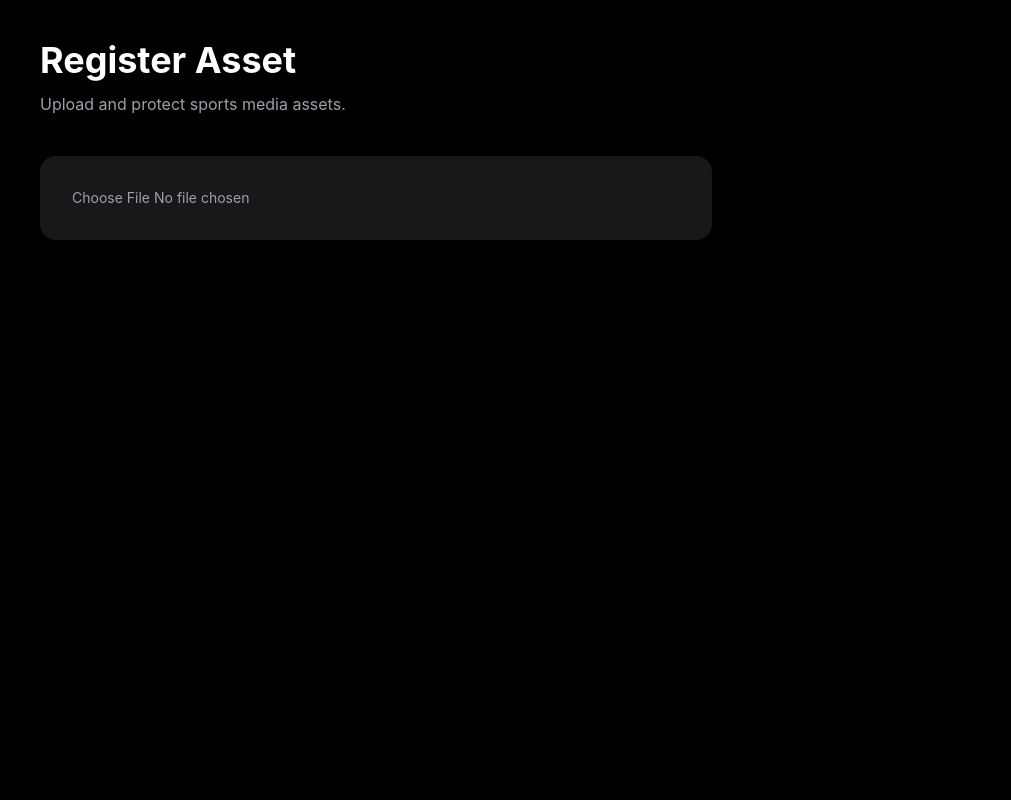
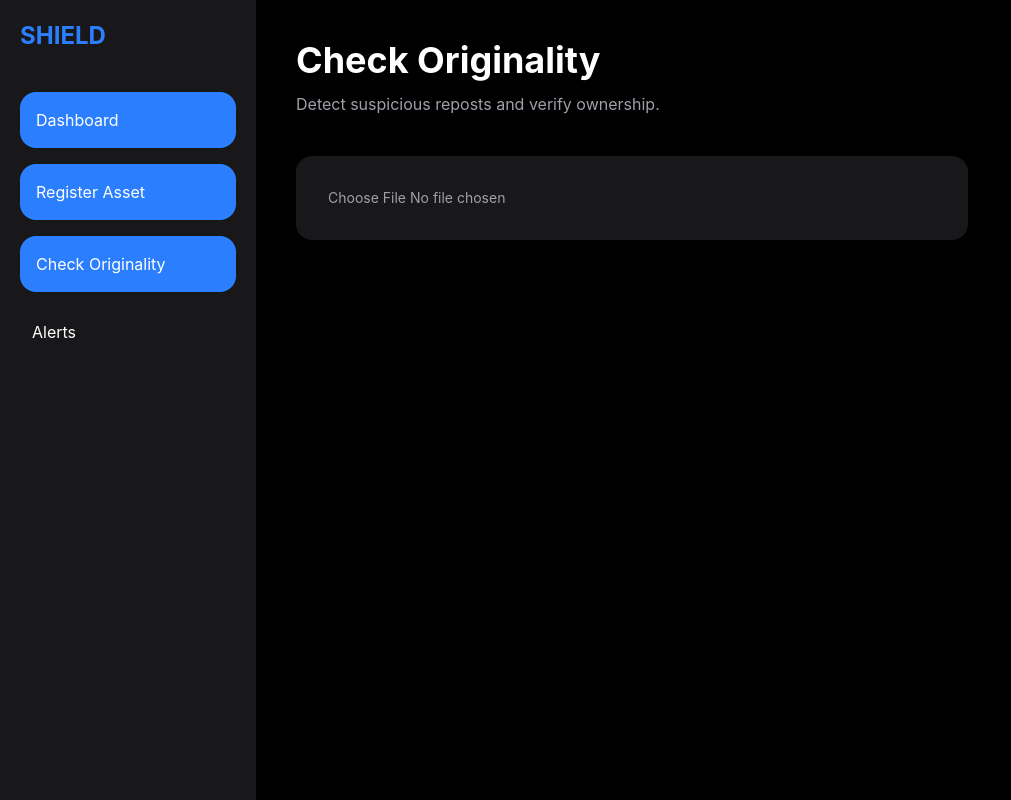
Before and after one commit to khubi07/Shield, a React app in the folder frontend/: page /check-originality in a window 1280 px wide. Shown: the whole page, without its empty margins (0-1011 px from the left). Built offline with nearby package versions, Linux system fonts and the light colour scheme; the HTML template or start-up script is replaced by a standard one.

Commit message:
react router

```diff
--- a/frontend/package.json
+++ b/frontend/package.json
@@ -13,6 +13,7 @@
     "@tailwindcss/vite": "^4.2.4",
     "react": "^19.2.5",
     "react-dom": "^19.2.5",
+    "react-router-dom": "^7.15.1",
     "tailwindcss": "^4.2.4"
   },
   "devDependencies": {
--- a/frontend/src/App.jsx
+++ b/frontend/src/App.jsx
@@ -1,8 +1,45 @@
+import {
+  BrowserRouter,
+  Routes,
+  Route
+} from "react-router-dom"
+
+import MainLayout from "./layouts/MainLayout"
+
 import Dashboard from "./pages/Dashboard"
 import RegisterAsset from "./pages/RegisterAsset"
+import CheckOriginality from "./pages/CheckOriginality"
 
 function App() {
-  return <RegisterAsset />
+
+  return (
+    <BrowserRouter>
+
+      <MainLayout>
+
+        <Routes>
+
+          <Route
+            path="/"
+            element={<Dashboard />}
+          />
+
+          <Route
+            path="/register-asset"
+            element={<RegisterAsset />}
+          />
+
+          <Route
+            path="/check-originality"
+            element={<CheckOriginality />}
+          />
+
+        </Routes>
+
+      </MainLayout>
+
+    </BrowserRouter>
+  )
 }
 
 export default App
--- a/frontend/src/components/Sidebar.jsx
+++ b/frontend/src/components/Sidebar.jsx
@@ -1,3 +1,4 @@
+import { Link } from "react-router-dom"
 function Sidebar() {
   return (
     <div className="w-64 h-screen bg-zinc-900 text-white p-5">
@@ -6,17 +7,50 @@ function Sidebar() {
       </h1>
 
       <ul className="space-y-4">
-        <li className="bg-blue-500 p-3 rounded-lg">
+        <Link
+        to="/"
+        className="
+          flex
+          items-center
+          gap-3
+          bg-blue-500
+          p-4
+          rounded-2xl
+          cursor-pointer
+        "
+      >
           Dashboard
-        </li>
+        </Link>
 
-        <li className="hover:bg-zinc-800 p-3 rounded-lg cursor-pointer">
+        <Link
+          to="/register-asset"
+          className="
+            flex
+            items-center
+            gap-3
+            bg-blue-500
+            p-4
+            rounded-2xl
+            cursor-pointer
+          "
+        >
           Register Asset
-        </li>
+        </Link>
 
-        <li className="hover:bg-zinc-800 p-3 rounded-lg cursor-pointer">
+        <Link
+        to="/check-originality"
+        className="
+          flex
+          items-center
+          gap-3
+          bg-blue-500
+          p-4
+          rounded-2xl
+          cursor-pointer
+        "
+      >
           Check Originality
-        </li>
+        </Link>
 
         <li className="hover:bg-zinc-800 p-3 rounded-lg cursor-pointer">
           Alerts
--- /dev/null
+++ b/frontend/src/layouts/MainLayout.jsx
@@ -0,0 +1,18 @@
+import Sidebar from "../components/Sidebar"
+
+function MainLayout({ children }) {
+
+  return (
+    <div className="flex bg-black min-h-screen">
+
+      <Sidebar />
+
+      <div className="flex-1 text-white p-10">
+        {children}
+      </div>
+
+    </div>
+  )
+}
+
+export default MainLayout
--- /dev/null
+++ b/frontend/src/pages/CheckOriginality.jsx
@@ -0,0 +1,89 @@
+import { useState } from "react"
+
+function CheckOriginality() {
+
+  const [image, setImage] = useState(null)
+
+  const [checked, setChecked] = useState(false)
+
+  return (
+    <>
+
+      <h1 className="text-4xl font-bold">
+        Check Originality
+      </h1>
+
+      <p className="text-zinc-400 mt-3">
+        Detect suspicious reposts and verify ownership.
+      </p>
+
+      <div className="
+        mt-10
+        bg-zinc-900
+        p-8
+        rounded-2xl
+        max-w-2xl
+      ">
+
+        <input
+          type="file"
+          accept="image/*"
+          onChange={(e) => {
+            setImage(e.target.files[0])
+          }}
+          className="
+            block
+            w-full
+            text-sm
+            text-zinc-400
+          "
+        />
+
+      </div>
+
+      {
+        image && (
+          <div className="mt-8">
+
+            <h2 className="text-xl font-semibold mb-4">
+              Suspicious Upload Preview
+            </h2>
+
+            <img
+              src={URL.createObjectURL(image)}
+              alt="Preview"
+              className="
+                w-96
+                rounded-2xl
+                border
+                border-zinc-800
+              "
+            />
+
+          </div>
+        )
+      }
+
+      {
+        image && (
+          <button
+            onClick={() => setChecked(true)}
+            className="
+              mt-8
+              bg-blue-500
+              px-6
+              py-3
+              rounded-xl
+              hover:bg-blue-600
+            "
+          >
+            Check Originality
+          </button>
+        )
+      }
+
+    </>
+  )
+}
+
+export default CheckOriginality
--- a/frontend/src/pages/Dashboard.jsx
+++ b/frontend/src/pages/Dashboard.jsx
@@ -28,9 +28,6 @@ function Dashboard() {
   ]
 
   return (
-    <div className="flex bg-gradient-to-br from-black via-zinc-950 to-black min-h-screen">
-
-      <Sidebar />
 
       <div className="flex-1 p-10 text-white">
 
@@ -140,8 +137,6 @@ function Dashboard() {
         </div>
 
       </div>
-
-    </div>
   )
 }
 
--- a/frontend/src/pages/RegisterAsset.jsx
+++ b/frontend/src/pages/RegisterAsset.jsx
@@ -7,12 +7,7 @@ function RegisterAsset() {
   const [registered, setRegistered] = useState(false)
 
   return (
-    <div className="
-      min-h-screen
-      bg-black
-      text-white
-      p-10
-    ">
+    <div>
 
       <h1 className="text-4xl font-bold">
         Register Asset
```
Also changed, not shown: 1 other file (tests, documents, lock files or other folders).
